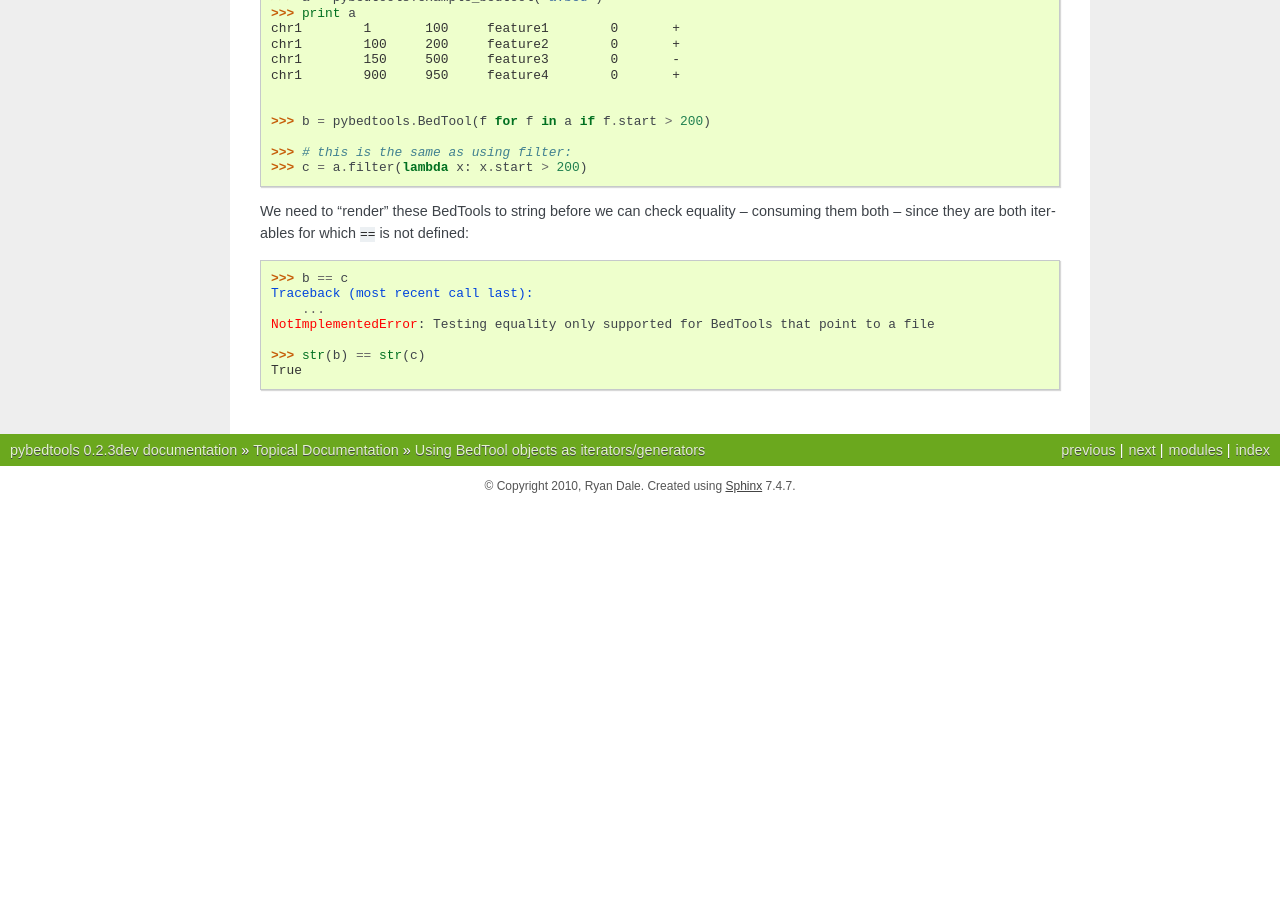
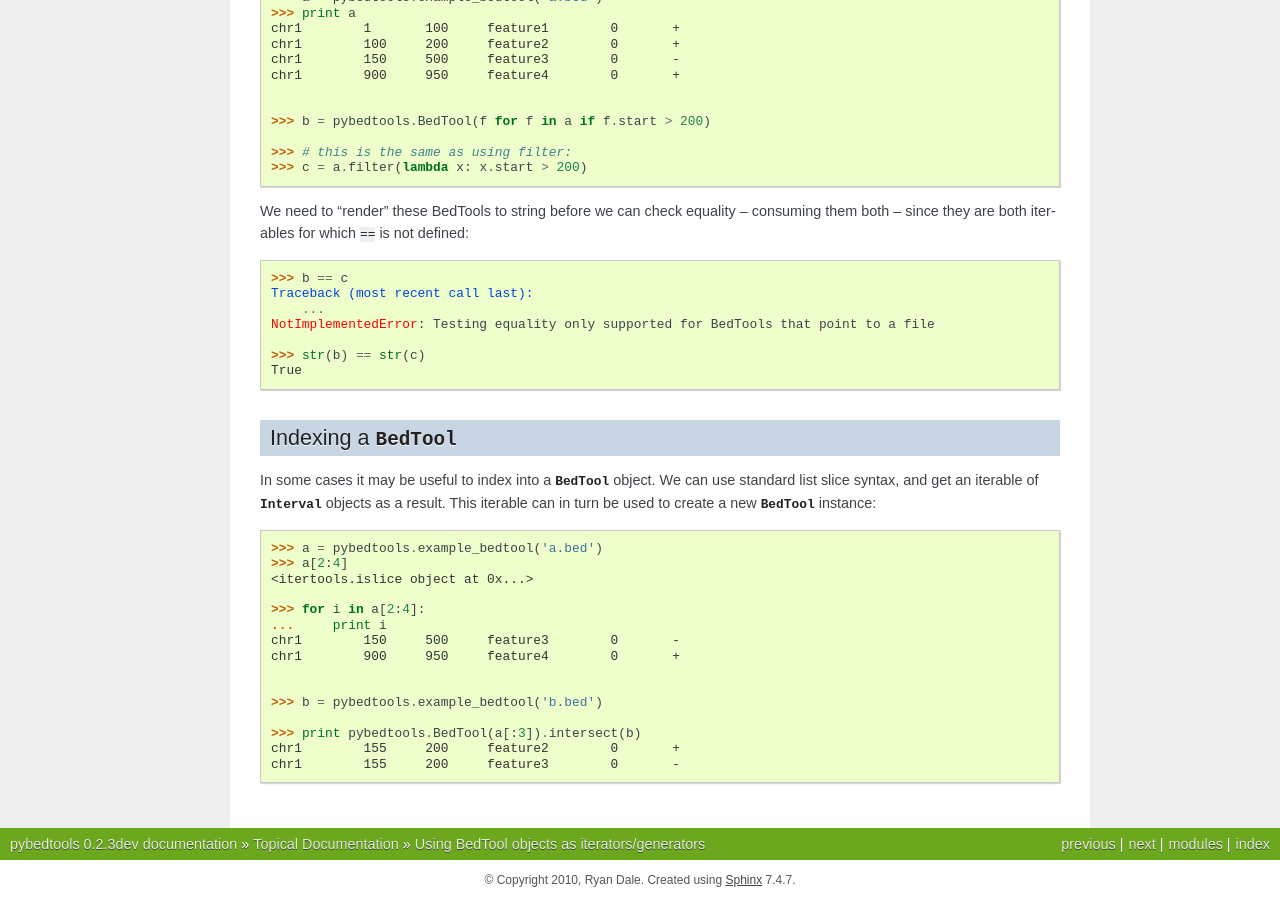
Before and after one commit to daler/pybedtools, a Sphinx documentation site: the page built from docs/source/topical-iterators.rst, in a window 1280 px wide and 900 px high, scrolled down 949 px. Built offline with Sphinx 7.4.7, drawn with Linux system fonts in a browser that asks for light colours; comment, search, counter and statistics services are not loaded; before the commit the page ends 1455 px from its top, so only the background shows below that.

Commit message:
indexing into BedTools, plus docs and tests

```diff
--- a/docs/source/topical-iterators.rst
+++ b/docs/source/topical-iterators.rst
@@ -88,3 +88,28 @@ not defined:
 
     >>> str(b) == str(c)
     True
+
+Indexing a :class:`BedTool`
+---------------------------
+In some cases it may be useful to index into a :class:`BedTool` object.  We can
+use standard list slice syntax, and get an iterable of :class:`Interval`
+objects as a result.  This iterable can in turn be used to create a new :class:`BedTool` instance:
+
+.. doctest::
+    :options: +NORMALIZE_WHITESPACE +ELLIPSIS
+
+    >>> a = pybedtools.example_bedtool('a.bed')
+    >>> a[2:4]
+    <itertools.islice object at 0x...>
+
+    >>> for i in a[2:4]:
+    ...     print i
+    chr1	150	500	feature3	0	-
+    chr1	900	950	feature4	0	+
+    <BLANKLINE>
+
+    >>> b = pybedtools.example_bedtool('b.bed')
+
+    >>> print pybedtools.BedTool(a[:3]).intersect(b)
+    chr1	155	200	feature2	0	+
+    chr1	155	200	feature3	0	-
```
Also changed, not shown: 2 other files.
